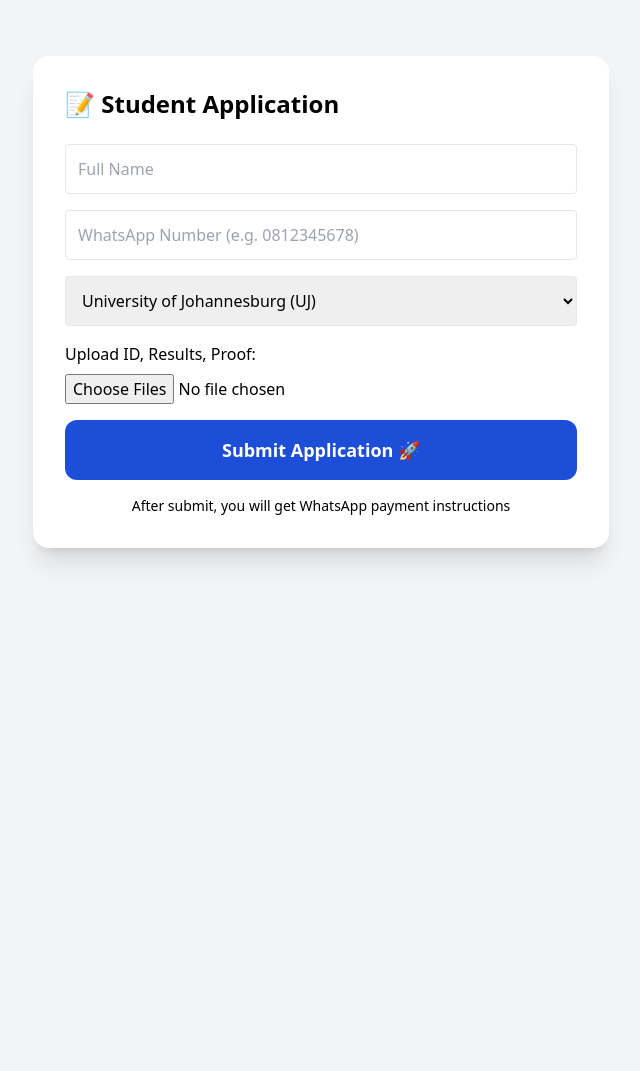
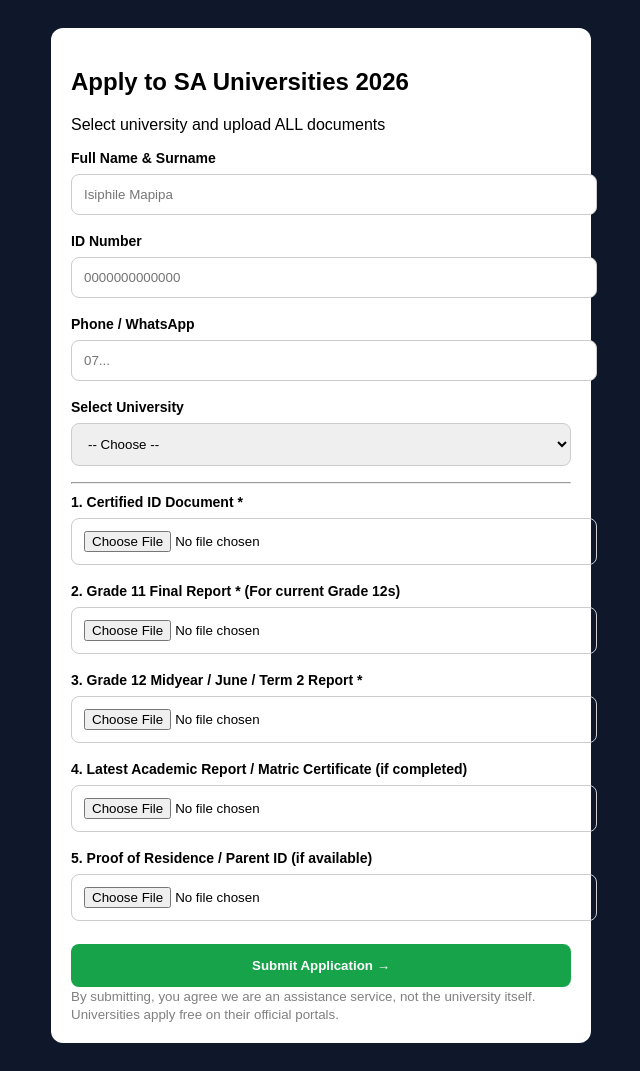
Before and after one commit to mapipaisiphile-commits/sa-uni-apply, a Flask app: page /apply in a window 1280 px wide. Shown: the whole page, without its empty margins (319-959 px from the left). Before the commit the page ends 563 px from the top, so only its background shows below. Run offline with Flask 3, Linux system fonts and the light colour scheme; some libraries are stand-ins or nearby versions.

Commit message:
full docs

```diff
--- a/app.py
+++ b/app.py
@@ -1,4 +1,4 @@
-from flask import Flask, render_template, request, redirect, url_for, send_from_directory
+from flask import Flask, render_template, request, redirect, send_from_directory
 import os, datetime
 
 app = Flask(__name__)
@@ -11,7 +11,6 @@ unis = [
     {"name":"WITS","status":"Open","date":"30 Sep 2026","color":"green"},
     {"name":"UNISA","status":"Open","date":"15 Oct 2026","color":"green"},
     {"name":"TUT","status":"Open","date":"30 Sep 2026","color":"green"},
-    {"name":"University of Limpopo","status":"Closing Soon","date":"25 Sep 2026","color":"yellow"},
 ]
 
 @app.route('/')
@@ -21,49 +20,48 @@ def home():
 @app.route('/apply', methods=['GET','POST'])
 def apply_page():
     if request.method == 'POST':
-        f = request.files.get('file')
-        if f and f.filename != '':
-            filename = datetime.datetime.now().strftime("%Y%m%d_%H%M%S_") + f.filename
-            f.save(os.path.join(UPLOAD_FOLDER, filename))
-        return render_template('succes.html')
+        return handle_upload(request)
     return render_template('apply.html')
 
 @app.route('/submit', methods=['GET','POST'])
 def submit():
     if request.method == 'POST':
-        f = request.files.get('file')
+        return handle_upload(request)
+    return redirect('/apply')
+
+def handle_upload(req):
+    fullname = req.form.get('fullname','').replace(' ','_')
+    timestamp = datetime.datetime.now().strftime("%Y%m%d_%H%M%S")
+    saved = []
+    for key in ['file_id','file_grade11','file_grade12_mid','file_matric','file_proof']:
+        f = req.files.get(key)
         if f and f.filename != '':
-            filename = datetime.datetime.now().strftime("%Y%m%d_%H%M%S_") + f.filename
+            filename = f"{timestamp}_{fullname}_{key}_{f.filename}"
             f.save(os.path.join(UPLOAD_FOLDER, filename))
-        return render_template('succes.html')
-    return redirect('/apply')
+            saved.append(filename)
+    # You can see all files in /admin?pwd=Isiphile2026
+    return render_template('succes.html', ref=f"{timestamp}", count=len(saved), name=req.form.get('fullname'))
 
 @app.route('/aps', methods=['GET','POST'])
 def aps():
-    score = None
-    if request.method == 'POST':
-        try:
-            total = sum(int(request.form.get(f's{i}',0)) for i in range(1,8))
-            score = total // 7
-        except:
-            score = 0
+    score=None
+    if request.method=='POST':
+        try: score=sum(int(request.form.get(f's{i}',0)) for i in range(1,8))//7
+        except: score=0
     return render_template('aps.html', score=score)
 
 @app.route('/status')
-def status():
-    return render_template('status.html', unis=unis)
+def status(): return render_template('status.html', unis=unis)
 
 @app.route('/admin')
 def admin():
-    if request.args.get('pwd') != 'Isiphile2026':
-        return "Unauthorized - Add ?pwd=Isiphile2026", 401
-    files = os.listdir(UPLOAD_FOLDER) if os.path.exists(UPLOAD_FOLDER) else []
+    if request.args.get('pwd')!='Isiphile2026': return "Unauthorized - ?pwd=Isiphile2026",401
+    files=os.listdir(UPLOAD_FOLDER) if os.path.exists(UPLOAD_FOLDER) else []
     return render_template('admin.html', files=files, total=len(files))
 
 @app.route('/uploads/<path:filename>')
-def uploaded_file(filename):
-    return send_from_directory(UPLOAD_FOLDER, filename)
+def uploaded_file(filename): return send_from_directory(UPLOAD_FOLDER, filename)
 
-if __name__ == '__main__':
-    port = int(os.environ.get("PORT", 5000))
+if __name__=='__main__':
+    port=int(os.environ.get("PORT",5000))
     app.run(host='0.0.0.0', port=port)
--- a/templates/apply.html
+++ b/templates/apply.html
@@ -1,15 +1,66 @@
 <!DOCTYPE html>
-<html><head><meta name="viewport" content="width=device-width, initial-scale=1"><script src="https://cdn.tailwindcss.com"></script><title>Apply</title></head>
-<body class="bg-gray-100 min-h-screen p-4">
-<div class="max-w-xl mx-auto bg-white rounded-2xl p-8 shadow-xl mt-10">
-<h2 class="text-2xl font-bold mb-6">📝 Student Application</h2>
-<form action="/apply" method="POST" enctype="multipart/form-data" class="space-y-4">
-<input name="name" placeholder="Full Name" required class="w-full border p-3 rounded">
-<input name="phone" placeholder="WhatsApp Number (e.g. 0812345678)" required class="w-full border p-3 rounded">
-<select name="university" class="w-full border p-3 rounded"><option>University of Johannesburg (UJ)</option><option>Wits</option><option>University of Pretoria (UP)</option><option>TUT</option><option>UNISA</option><option>UKZN</option><option>Other</option></select>
-<label class="block">Upload ID, Results, Proof: <input type="file" name="documents" multiple required class="w-full mt-2"></label>
-<button class="w-full bg-blue-700 text-white py-4 rounded-xl font-bold text-lg">Submit Application 🚀</button>
+<html>
+<head>
+<meta name="viewport" content="width=device-width, initial-scale=1">
+<title>Apply - SA Uni Apply 2026</title>
+<style>
+body{font-family:Arial;background:#0f172a;color:white;padding:20px}
+.form{background:white;color:black;padding:20px;border-radius:12px;max-width:500px;margin:auto}
+input,select{width:100%;padding:12px;margin:8px 0;border-radius:8px;border:1px solid #ccc}
+label{font-weight:bold;font-size:14px;margin-top:10px;display:block}
+button{background:#16a34a;color:white;padding:14px;width:100%;border:none;border-radius:8px;font-weight:bold;margin-top:15px}
+small{color:gray}
+</style>
+</head>
+<body>
+<div class="form">
+<h2>Apply to SA Universities 2026</h2>
+<p>Select university and upload ALL documents</p>
+
+<form action="/submit" method="POST" enctype="multipart/form-data">
+
+<label>Full Name & Surname</label>
+<input type="text" name="fullname" required placeholder="Isiphile Mapipa">
+
+<label>ID Number</label>
+<input type="text" name="idnumber" required placeholder="0000000000000">
+
+<label>Phone / WhatsApp</label>
+<input type="text" name="phone" required placeholder="07...">
+
+<label>Select University</label>
+<select name="university" required>
+<option value="">-- Choose --</option>
+<option>University of Johannesburg (UJ)</option>
+<option>University of Pretoria (UP)</option>
+<option>WITS</option>
+<option>UNISA</option>
+<option>TUT</option>
+<option>University of Limpopo</option>
+<option>UJ + UP + WITS (3 Choices)</option>
+</select>
+
+<hr>
+
+<label>1. Certified ID Document *</label>
+<input type="file" name="file_id" accept=".pdf,.jpg,.png" required>
+
+<label>2. Grade 11 Final Report * (For current Grade 12s)</label>
+<input type="file" name="file_grade11" accept=".pdf,.jpg,.png" required>
+
+<label>3. Grade 12 Midyear / June / Term 2 Report *</label>
+<input type="file" name="file_grade12_mid" accept=".pdf,.jpg,.png" required>
+
+<label>4. Latest Academic Report / Matric Certificate (if completed)</label>
+<input type="file" name="file_matric" accept=".pdf,.jpg,.png">
+
+<label>5. Proof of Residence / Parent ID (if available)</label>
+<input type="file" name="file_proof" accept=".pdf,.jpg,.png">
+
+<button type="submit">Submit Application →</button>
+<small>By submitting, you agree we are an assistance service, not the university itself. Universities apply free on their official portals.</small>
+
 </form>
-<p class="text-center text-sm mt-4">After submit, you will get WhatsApp payment instructions</p>
 </div>
-</body></html>
+</body>
+</html>
```
